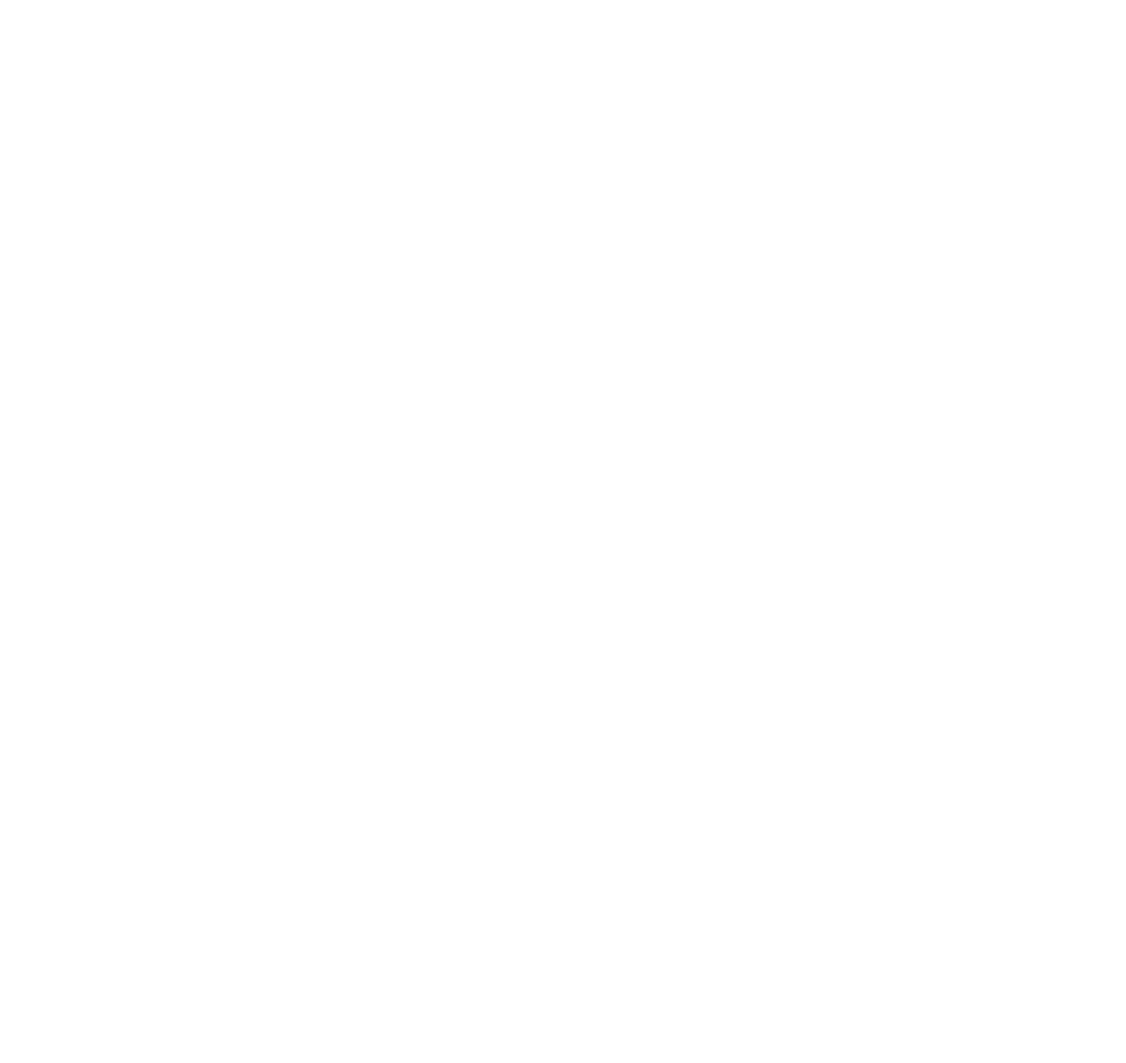
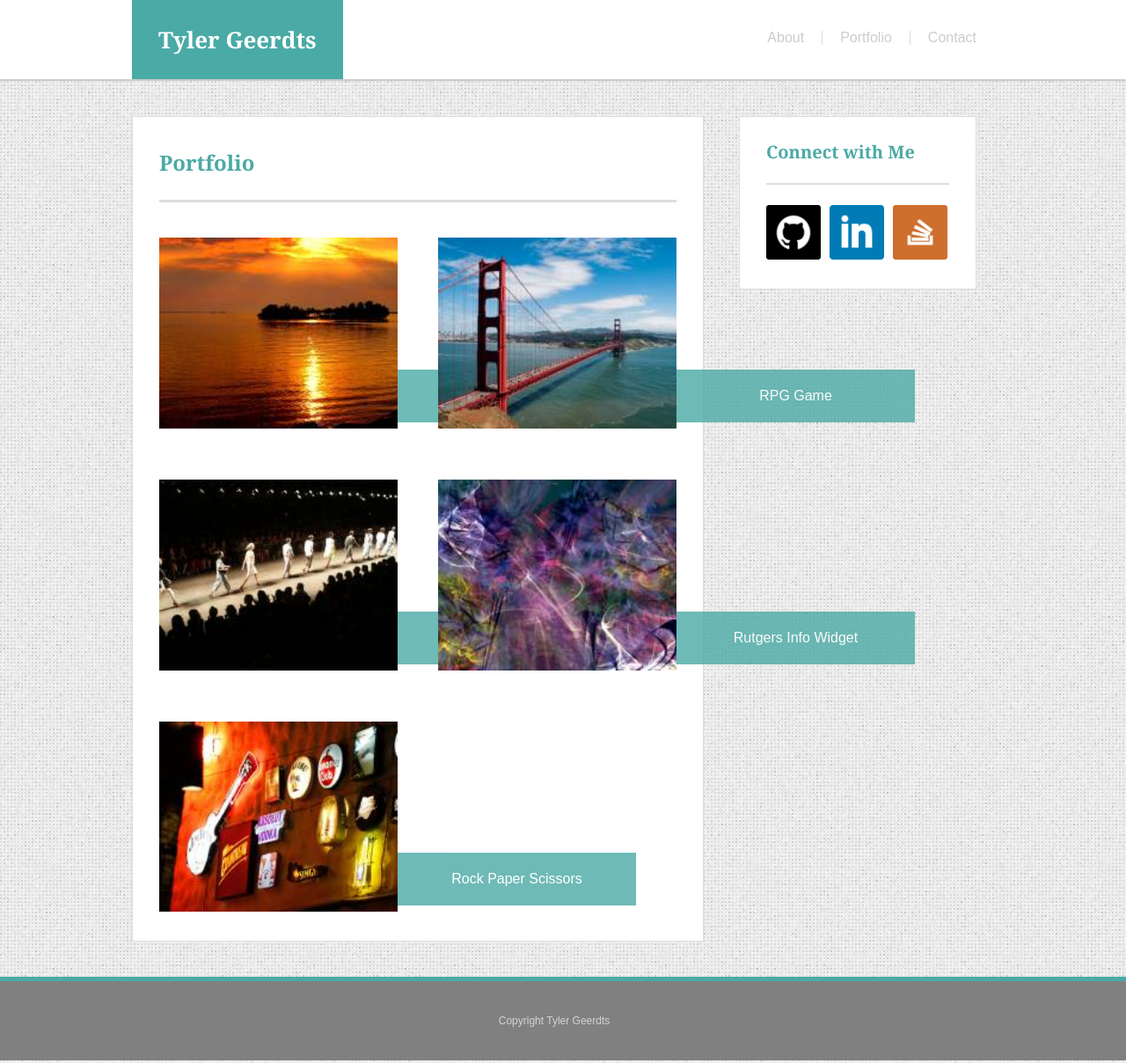
Before and after one commit to tygee713/Basic-Portfolio, a PHP site: page /portfolio.html in a window 1280 px wide. Before the commit the page is empty. Shown: the whole page at 88% size. Before the commit the page ends 800 px from the top, so only its background shows below. Run offline with PHP 8.4, Linux system fonts and the light colour scheme.

Commit message:
Created and styled Portfolio page, wrote up bio, and polished everything

```diff
--- a/assets/css/style.css
+++ b/assets/css/style.css
@@ -1,3 +1,5 @@
+/*Main attributes*/
+
 header, body, footer{
 	width: 100%;
 }
@@ -25,11 +27,11 @@ footer {
 
 h1, h2, h3 {
 	font-family: 'Georgia', Times, Times New Roman, serif;
+	font-weight: bold;
 }
 
 h1 {
 	font-size: 26px;
-	font-weight: bold;
 	display: inline-block;
 	background-color: #4aaaa5;
 	color: white;
@@ -40,7 +42,6 @@ h1 {
 
 h2 {
 	font-size: 24px;
-	font-weight: bold;
 	color: #4aaaa5;
 	padding-bottom: 30px;
 	padding-top: 10px;
@@ -49,7 +50,6 @@ h2 {
 
 h3 {
 	font-size: 20px;
-	font-weight: bold;
 	color: #4aaaa5;
 	padding-bottom: 25px;
 	border-bottom: 2px solid #dddddd;
@@ -62,18 +62,22 @@ small {
 	line-height: 90px;
 }
 
+
+
+/*Classes and IDs*/
+
 .content {
 	width: 960px;
 	position: relative;
 	left: 150px;
 	overflow: auto;
 	clear: both;
-}
+} /*sets width for all content to be used in header, main, footer*/
 
 .icon {
 	width: 62px;
 	height: 62px;
-}
+} /*changes height and weight for the social media icons, could be replaced by edited pictures*/
 
 #footer-content {
 	text-align: center;
@@ -90,18 +94,17 @@ small {
     float: left;
     display: inline;
     padding-left: 20px;
-}
+} /*allows navigation bar to go horizontally*/
 
 #nav-bar li:not(:last-child) {
 	padding-right:20px;
-} /*allows the last element in nav bar to stick to the right*/
+} /*allows the last element in nav bar to not have extra space on its right*/
 
 #nav-bar li a {
     text-align: center;
     text-decoration: none;
     font-size: 16px;
     color: #cccccc;
-    /*line-height: 20px;*/
 }
 
 #nav-bar li a:hover {
@@ -110,7 +113,7 @@ small {
 
 #nav-bar li+li {
 	border-left: 1px solid #dddddd;
-}
+} /*puts a divider line in the nav bar only on items that go after a previous item*/
 
 #media-buttons {
 	margin-top: 23px;
@@ -123,7 +126,7 @@ small {
 
 #media-buttons li:not(:first-child) {
 	padding-left:10px;
-} /*allows the last media button to stick to the right*/
+} /*allows the last media button to not have extra space on its right*/
 
 #my-image {
 	height: 30%;
@@ -139,7 +142,7 @@ small {
 	padding: 30px;
 	margin-right: 40px;
 	border: 1px solid #dddddd;
-}
+} /*width accounts for box model*/
 
 #contact-me {
 	width: 208px;
@@ -147,7 +150,7 @@ small {
 	background-color: #ffffff;
 	padding: 30px;
 	border: 1px solid #dddddd;
-}
+} /*width accounts for box model*/
 
 #contact-me li {
 	display: block;
@@ -193,3 +196,39 @@ small {
 input.text-input {
 	width: 582px;
 } /*to account for box model*/
+
+#images {
+	margin-top: 40px;
+}
+
+#images img {
+	width: 271px;
+}
+
+.left-image {
+	float: left;
+	position: relative;
+	margin-bottom: 55px;
+}
+.right-image {
+	float: right;
+	position: relative;
+	margin-bottom: 55px;
+}
+.last-image {
+	float: left;
+	position: relative;
+	margin-bottom: 0px;
+}
+
+.caption {
+	width: 100%;
+	position: absolute;
+	bottom: 10px;
+	text-align: center;
+	height: 60px;
+	background-color: #4aaaa5;
+	color: white;
+	opacity: 0.8;
+	line-height: 60px;
+} /*formats the text that goes over all portfolio images*/
--- a/portfolio.html
+++ b/portfolio.html
@@ -0,0 +1,66 @@
+<!DOCTYPE html>
+<html>
+	<head>
+		<title></title>
+		<link rel="stylesheet" type="text/css" href="assets/css/reset.css">
+		<link rel="stylesheet" type="text/css" href="assets/css/style.css">
+
+	</head>
+
+	<body>
+		<!-- heading and nav bar -->
+			<header>
+				<div class="content">
+					<h1>Tyler Geerdts</h1>
+					<!-- <div class="nav-wrapper"> -->
+						<ul id="nav-bar">
+							<li><a href="index.html">About</a></li>
+							<li><a href="portfolio.html">Portfolio</a></li>
+							<li><a href="contact.html">Contact</a></li>
+						</ul>
+					<!-- </div> -->
+				</div>
+			</header>
+
+		<!-- main content -->
+		<div class="content">
+			<container id="main-content">
+				<h2>Portfolio</h2>
+
+				<div id="images">
+						<div class="left-image"><img src="assets/images/nature.jpg">
+						<span class="caption">Hangman</span></div>
+						<div class="right-image"><img src="assets/images/city.jpg">
+						<span class="caption">RPG Game</span></div>
+						<div class="left-image"><img src="assets/images/fashion.jpg">
+						<span class="caption">Trivia Game</span></div>
+						<div class="right-image"><img src="assets/images/abstract.jpg">
+						<span class="caption">Rutgers Info Widget</span></div>
+						<div class="last-image"><img src="assets/images/nightlife.jpg">
+						<span class="caption">Rock Paper Scissors</span></div>
+				</div>
+
+			</container>
+
+		<!-- social media-->
+			<container id="contact-me">
+
+				<h3>Connect with Me</h3>
+				<ul id="media-buttons">
+					<li><a href="https://github.com/tygee713"><img src="assets/images/github.png" class="icon"></a></li>
+					<li><a href="https://www.linkedin.com/in/tyler-geerdts-240bb194"><img src="assets/images/linkedin.png" class="icon"></a></li>
+					<li><a href="#"><img src="assets/images/stackoverflow.png" class="icon"><a></li>
+				</ul>
+
+			</container>
+		</div>
+
+		<!-- copyright -->
+			<footer>
+				<div class="content" id="footer-content">
+					<small>Copyright Tyler Geerdts</small>
+				</div>
+			</footer>
+
+	</body>
+</html>
```
Also changed, not shown: index.html (+3 -9 lines).
